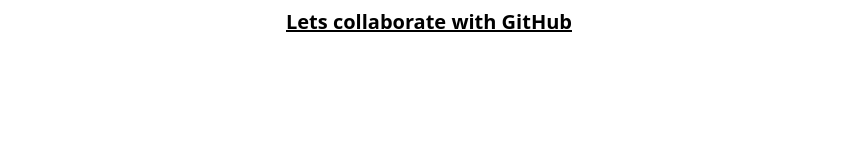
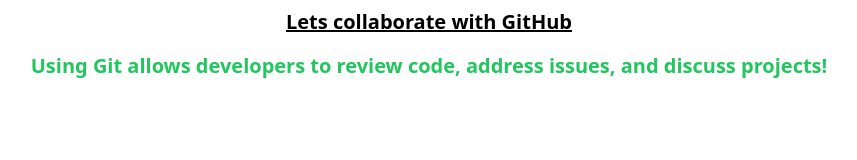
Before and after one commit to mechajoy0/media-4590, a plain HTML site: page index.html in a window 1280 px wide. Shown: the whole page, without its empty margins (211-1068 px from the left). Drawn offline with nearby package versions, Linux system fonts and the light colour scheme.

Commit message:
font color

```diff
--- a/index.html
+++ b/index.html
@@ -11,6 +11,7 @@
     <header class="container px-4 mx-auto">
         <div class="text-center mt-2">
             <h1 class="text-xl font-bold underline">Lets collaborate with GitHub</h1>
+            <h3 class="text-xl font-bold mt-4 text-green-500">Using Git allows developers to review code, address issues, and discuss projects!</h3>
         </div>
     </header>
 </body>
```
